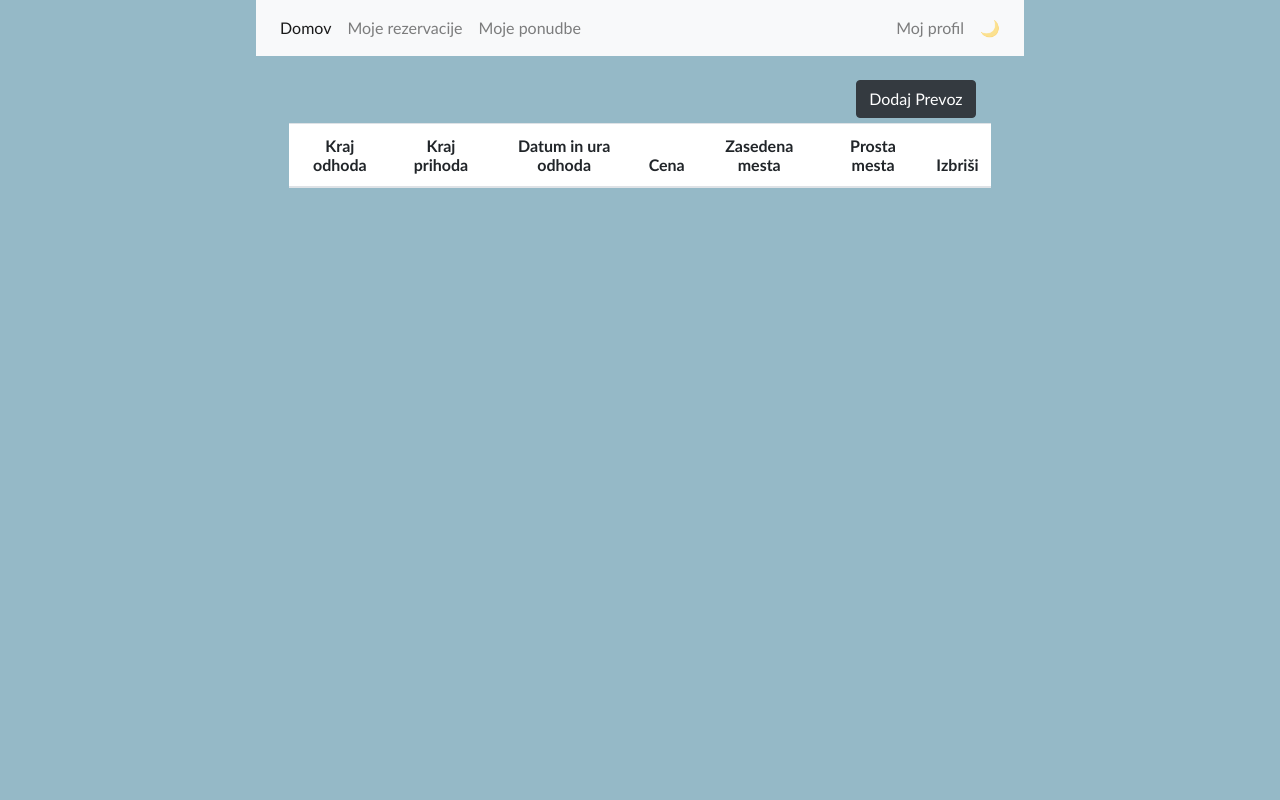
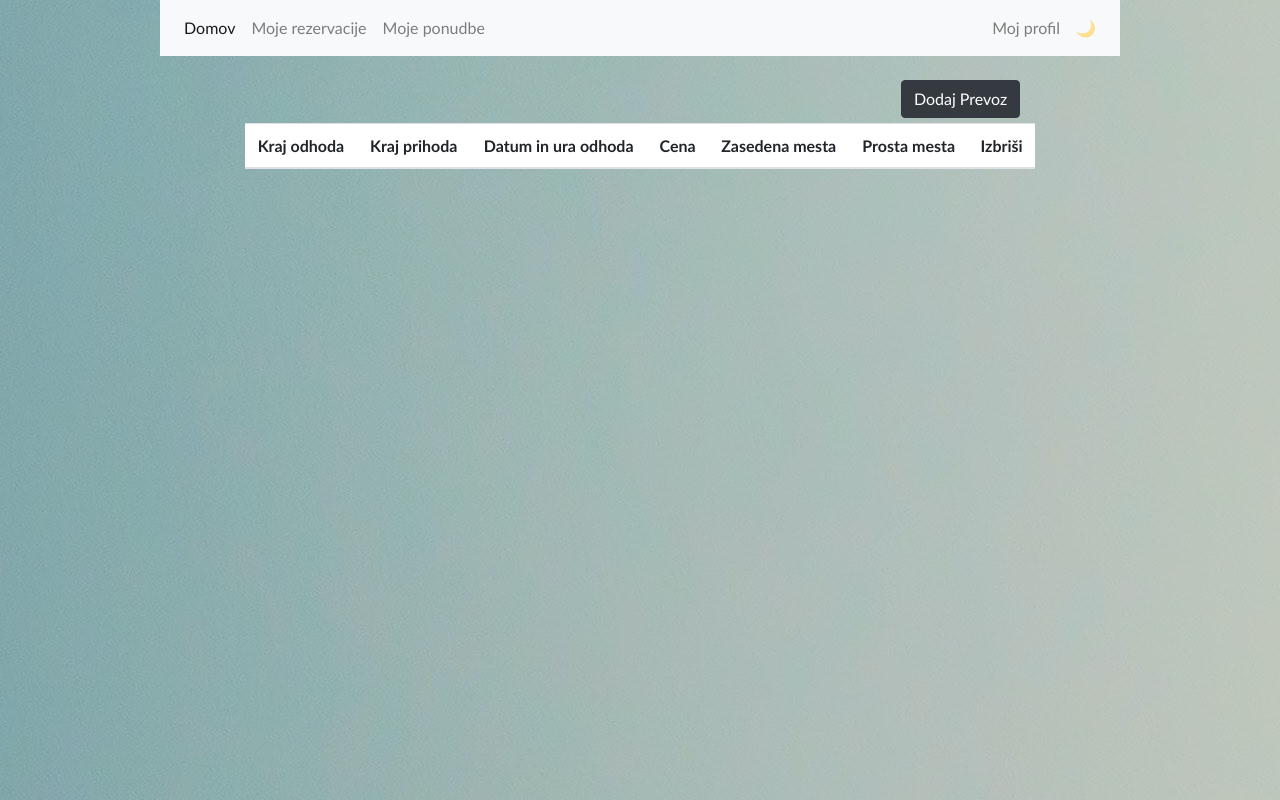
Before and after one commit to tea-zup/projekt, a PHP site: page /projekt/mojePonudbe.php in a window 1280 px wide. Run offline with PHP 8.4, Linux system fonts and the light colour scheme; the visitor is signed in with stand-in values (Sample User, id 1); data that the repository does not hold is empty.

Commit message:
Lepšanje stila spletne strani

```diff
--- a/CSS/stil.css
+++ b/CSS/stil.css
@@ -1,11 +1,12 @@
 body {
-	background-color: #95B9C7;
+	background-image: url("/projekt/img/main_background.jpg");
+	background-color: whitesmoke;
 	font-family:"Calibri";
 }
 .center{
 	margin-left:auto;
 	margin-right:auto;
-	width:60%;
+	width:75%;
 }
 .float{
 	float:left;
--- a/JS/mojePonudbe.js
+++ b/JS/mojePonudbe.js
@@ -23,7 +23,7 @@ function prikaziPonudbe(odgovorJSON){
 
   var table = document.createElement("table"); //table
   table.className = "table table-striped";
-  table.style.cssText = 'background-color: white;margin-left:auto;margin-right:auto;width:95%;';
+  table.style.cssText = 'background-color: white;margin-left:auto;margin-right:auto;width:85%;';
   fragment.appendChild(table);
 
   table_header = ["Kraj odhoda", "Kraj prihoda", "Datum in ura odhoda", "Cena", "Zasedena mesta", "Prosta mesta", "Izbriši"]; // table header
--- a/JS/mojeRezervacije.js
+++ b/JS/mojeRezervacije.js
@@ -24,7 +24,7 @@ function prikaziRezervacije(odgovorJSON) {
 
   var table = document.createElement("table"); //table
   table.className = "table table-striped";
-  table.style.cssText = 'margin-top: 50px; background-color: white;margin-left:auto;margin-right:auto;width:90%;';
+  table.style.cssText = 'margin-top: 50px; background-color: white;margin-left:auto;margin-right:auto;width:85%;';
   fragment.appendChild(table);
 
   table_header = ["Kraj odhoda", "Kraj prihoda", "Datum in ura odhoda", "Št. oseb", "Plačano", "Voznik", "Izbriši"]; // table header
--- a/JS/vsiPrevozi.js
+++ b/JS/vsiPrevozi.js
@@ -25,7 +25,7 @@ function prikazi(odgovorJSON){
 
 	var table = document.createElement("table");
 	table.className = "table table-striped";
-	table.style.cssText = 'margin-top: 50px; background-color: white;margin-left:auto;margin-right:auto;width:90%;';
+	table.style.cssText = 'margin-top: 50px; background-color: white;margin-left:auto;margin-right:auto;width:85%;';
 	fragment.appendChild(table);
 
 	table_header = ["Kraj odhoda", "Kraj prihoda", "Čas odhoda", "Voznik", "Cena"];
--- a/main.php
+++ b/main.php
@@ -35,7 +35,7 @@
 						</div>
 						<div class="text-center text-lg-start mt-4 pt-2">
 							<button id="filterPrevozovGumb" type="button" class="btn btn-dark btn-md"
-								style="float:left;margin-top:-1em" onclick="filterPrevozov()">Išči prevoz</button>
+								style="float:left;margin-top:-1em;" onclick="filterPrevozov()">Išči prevoz</button>
 						</div>
 					</form>
 				</div>
--- a/mojePonudbe.php
+++ b/mojePonudbe.php
@@ -10,7 +10,7 @@
   <?php include "navbar.php"?>
   <div class="container-fluid">
     <br>
-    <div class="row" style="margin-bottom:5px;margin-left:auto; margin-right:auto; width:95%;" >
+    <div class="row" style="margin-bottom:5px;margin-left:auto; margin-right:auto; width:85%;" >
       <div class="col-9"></div>
       <div class="col-3">
         <button type="button" class="btn btn-dark" data-toggle="modal" data-target="#dodajPrevozModal" style="float:right;">Dodaj Prevoz</button>
```
Also changed, not shown: img/main_background.jpg (added).
